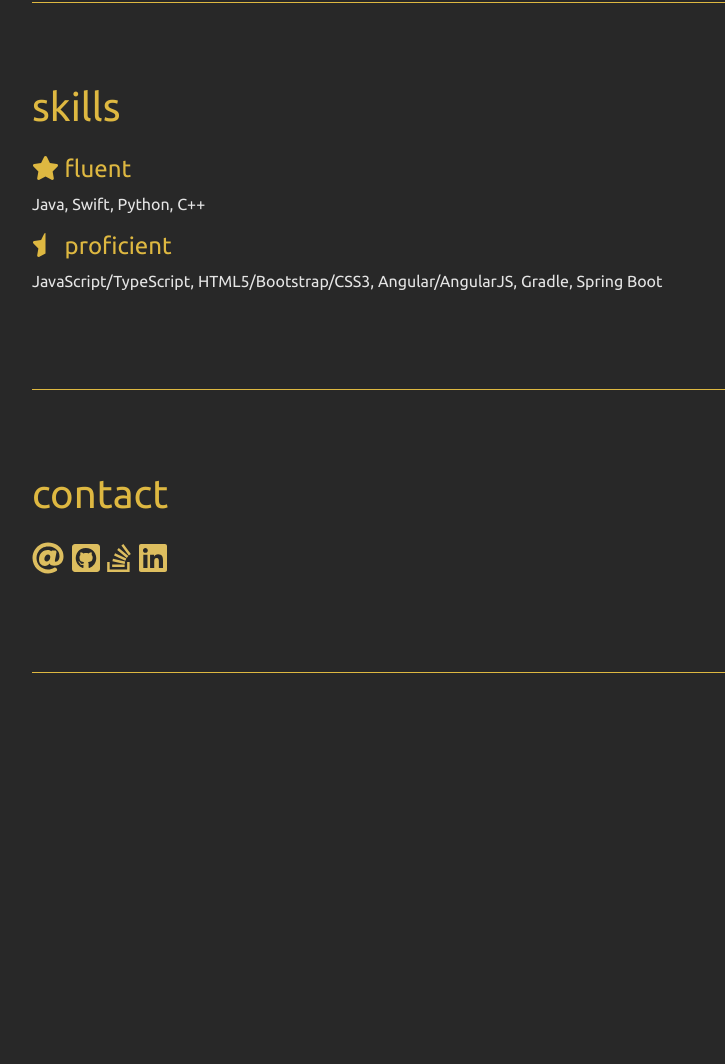
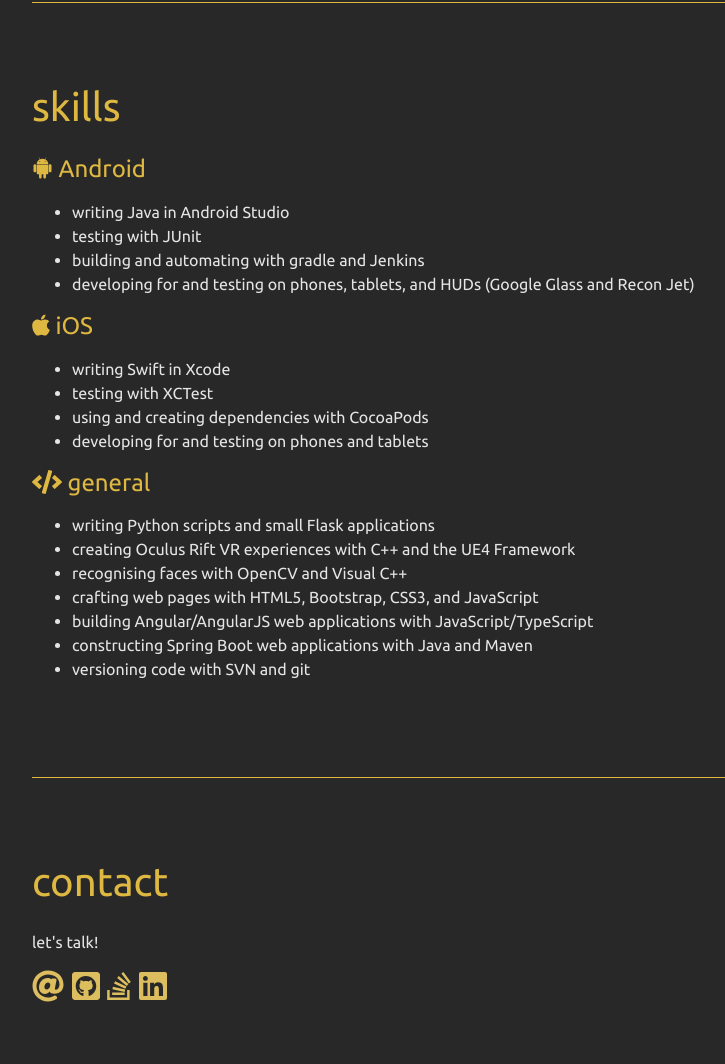
Before and after one commit to hennykat/hennykat.github.io, a plain HTML site: page index.html in a window 1280 px wide. Shown: the part 1736-2800 px from the top of the page, without its empty margins (223-948 px from the left). Before the commit the page ends 2409 px from the top, so only its background shows below. Drawn offline with Linux system fonts and the light colour scheme.

Commit message:
updated skills section

```diff
--- a/index.html
+++ b/index.html
@@ -86,7 +86,7 @@
         <li>obsessive updater of codebases; never missed an Android / iOS change</li>
         <li>wrote hundreds, even thousands, of unit tests per app (with only the occasional groan)</li>
         <li>expert simulator of server REST endpoints = accurate testing even with an unreliable server</li>
-        <li>crafter of the occasional Python script</li>
+        <li>crafter of the occasional server-side Python script</li>
         <li>essential part of any planning, documentation, and maintenance of project sprints</li>
       </ul>
     </p>
@@ -95,13 +95,11 @@
     <h6>may 2015 - may 2016</h6>
     <p>
       <ul>
-        <li>creator of Android apps for Google Glass and Recon Jet HUD to scan patient barcodes and display
-          associated medical data
-        </li>
+        <li>creator of Android apps for smart glasses to scan patient barcodes and display associated medical data</li>
         <li>seasoned authentication facilitator of 3rd party APIs via Android</li>
-        <li>creative displayer of lab data with a dynamic web page and a tv</li>
+        <li>creative displayer of continuous lab data with web pages</li>
         <li>willing writer of C++ for the chance to wear an Oculus Rift</li>
-        <li>public speaking introducer Lab Innovation Projects to clients and senior leadership</li>
+        <li>public speaking introducer of Lab Innovation Projects to clients and senior leadership</li>
       </ul>
     </p>
 
@@ -139,22 +137,49 @@
         </li>
         <li>STEM summer camp instructor</li>
         <li>ACM president and vice president</li>
-        <li>math and computer science tutor</li>
-        <li>SGA student wellness and campus development rep</li>
+        <li>SGC student wellness and campus development rep</li>
+        <li>math (calc II, calc III, discrete math) and computer science tutor</li>
       </ul>
     </p>
   </section>
 
   <section id="skills">
     <h1 class="sectionTitle">skills</h1>
-    <h4><i class="fas fa-star"></i> fluent</h4>
-    <p>Java, Swift, Python, C++</p>
-    <h4><i class="fas fa-star-half"></i> proficient</h4>
-    <p>JavaScript/TypeScript, HTML5/Bootstrap/CSS3, Angular/AngularJS, Gradle, Spring Boot</p>
+    <h4><i class="fab fa-android"></i> Android</h4>
+    <p>
+      <ul>
+    	<li>writing Java in Android Studio</li>
+    	<li>testing with JUnit</li>
+    	<li>building and automating with gradle and Jenkins</li>
+    	<li>developing for and testing on phones, tablets, and HUDs (Google Glass and Recon Jet)
+      </ul>
+    </p>
+    <h4><i class="fab fa-apple"></i> iOS</h4>
+    <p>
+      <ul>
+    	<li>writing Swift in Xcode</li>
+    	<li>testing with XCTest</li>
+    	<li>using and creating dependencies with CocoaPods</li>
+    	<li>developing for and testing on phones and tablets</li>
+      </ul>
+    </p>
+    <h4><i class="fas fa-code"></i> general</h4>
+    <p>
+      <ul>
+    	<li>writing Python scripts and small Flask applications</li>
+    	<li>creating Oculus Rift VR experiences with C++ and the UE4 Framework</li>
+    	<li>recognising faces with OpenCV and Visual C++</li>
+    	<li>crafting web pages with HTML5, Bootstrap, CSS3, and JavaScript</li>
+    	<li>building Angular/AngularJS web applications with JavaScript/TypeScript</li>
+    	<li>constructing Spring Boot web applications with Java and Maven</li>
+    	<li>versioning code with SVN and git</li>
+      </ul>
+    </p>
   </section>
 
   <section id="contact">
     <h1 class="sectionTitle">contact</h1>
+    <p>let's talk!</p>
     <p>
       <a href="mailto:hennykdev@gmail.com" class="linkIcon">
         <i class="fas fa-at fa-2x"></i>
```
